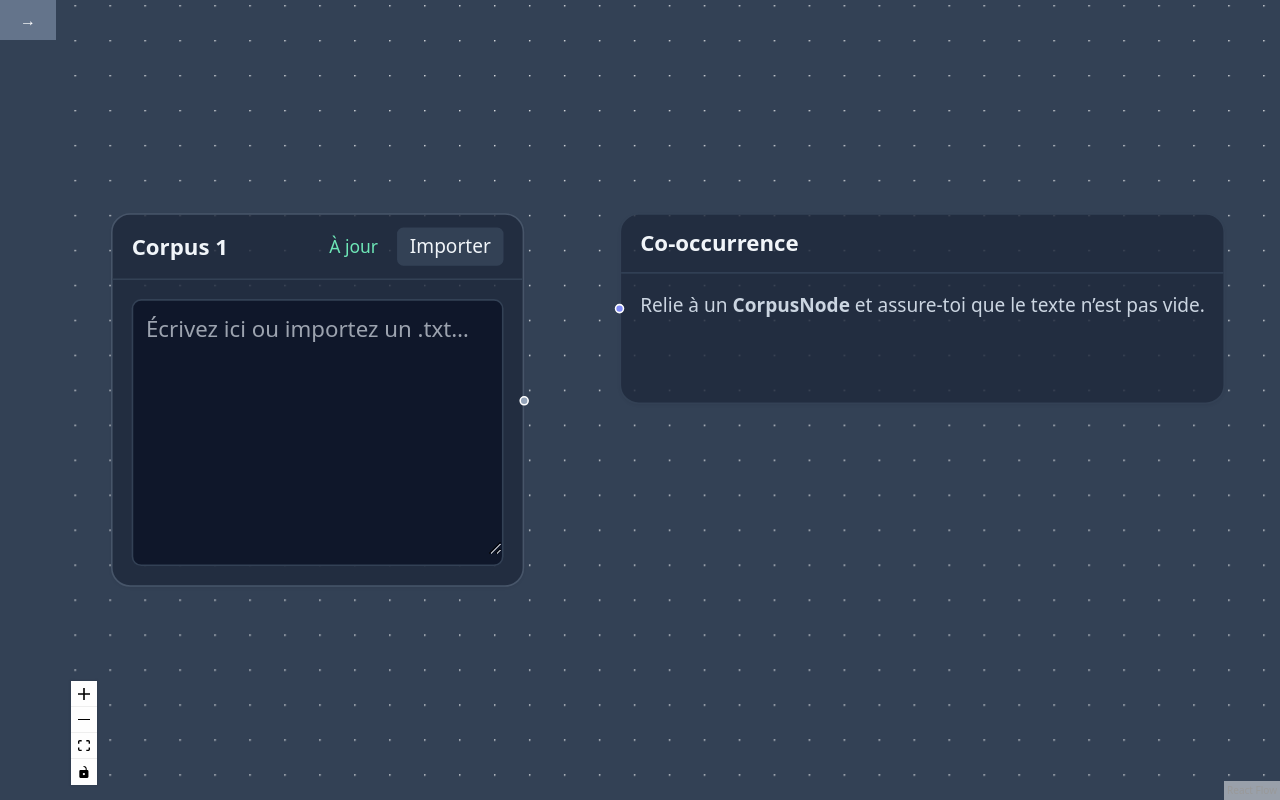
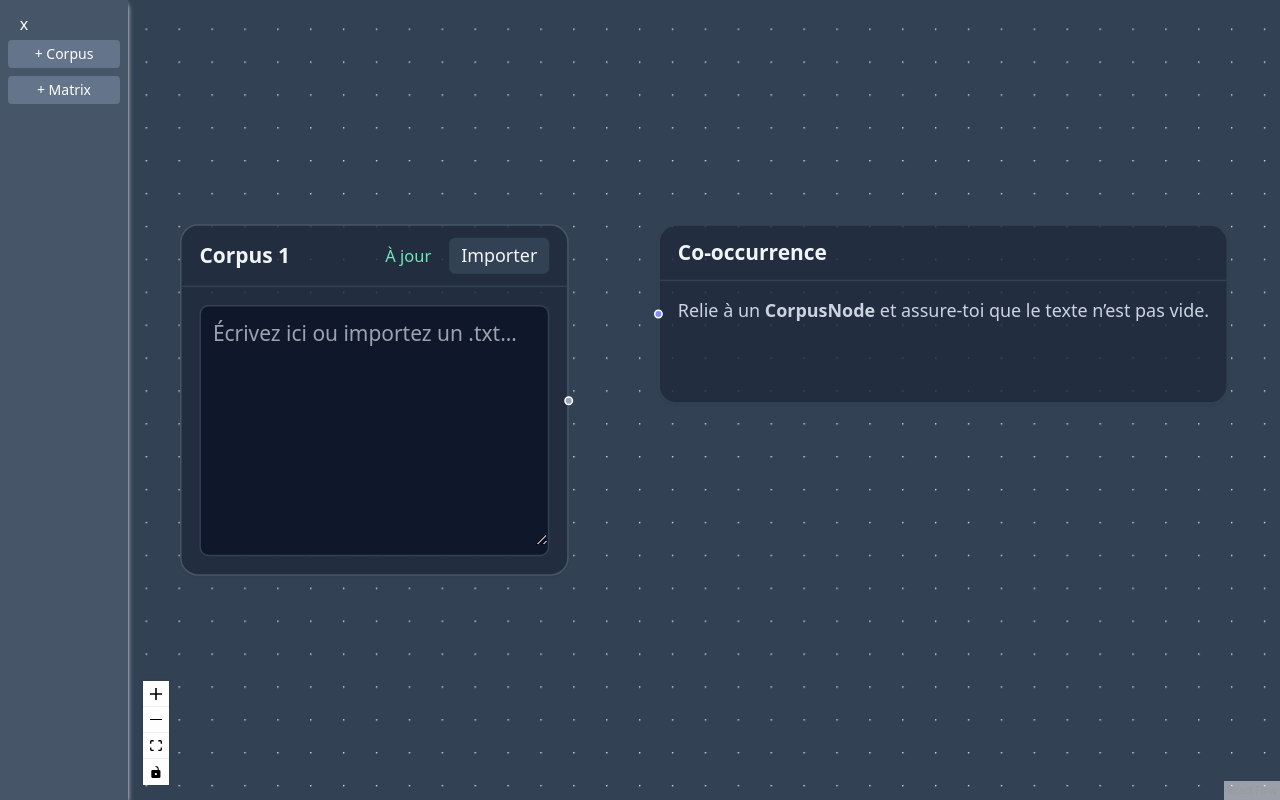
Before and after one commit to MJGOAREGUER/ProjetWeb, a React (Create React App) app in the folder algorithme/: page / in a window 1280 px wide. Built offline with nearby package versions, Linux system fonts and the light colour scheme.

Commit message:
TLN Simulator n°3
Avancement de la possibilité d'avoir plusieurs corpus pour une matrice et inversement et la possibilité d'ajouter des nodes dans le menu ainsi qu'une amélioration du design

```diff
--- a/algorithme/src/App.jsx
+++ b/algorithme/src/App.jsx
@@ -1,16 +1,129 @@
 import Canvas from "./components/Canvas";
 import Menu from "./components/Menu";
 import { useState } from "react";
+import { useGraphEngine } from "./engine/useGraphEngine";
 
 function App() {
-  const [isMenuOpen, setIsMenuOpen] = useState(false);
+  const [nodes, setNodes] = useState([
+    {
+      id: "c1",
+      type: "corpus",
+      position: { x: 100, y: 120 },
+      data: {
+        label: "Corpus 1",
+        text: "",
+      },
+    },
+    {
+      id: "m1",
+      type: "matrix",
+      position: { x: 420, y: 120 },
+      data: {
+        loading: false,
+        vocab: [],
+        matrix: [],
+        error: null,
+        lastInfo: "",
+        lastComputedText: "",
+      },
+    },
+  ]);
 
-  const toggleMenu = () => setIsMenuOpen((prev) => !prev);
+  const [edges, setEdges] = useState([]);
+
+  const { onNodesChange, onEdgesChange, onConnect, isValidConnection } =
+    useGraphEngine(nodes, setNodes, edges, setEdges, 5000);
+
+  // petite helper pour générer des ids
+  function makeId(prefix) {
+    return prefix + "_" + Math.random().toString(36).slice(2, 8);
+  }
+
+  // === fonctions appelées depuis le Menu ===
+  function addCorpusNode() {
+    const id = makeId("c");
+    const newNode = {
+      id,
+      type: "corpus",
+      position: { x: 200, y: 200 }, // tu peux faire mieux (ex: calculer en fonction existants)
+      data: {
+        label: `Corpus ${id}`,
+        text: "",
+      },
+    };
+    setNodes(prev => [...prev, newNode]);
+  }
+
+  function addMatrixNode() {
+    const id = makeId("m");
+    const newNode = {
+      id,
+      type: "matrix",
+      position: { x: 400, y: 200 },
+      data: {
+        loading: false,
+        vocab: [],
+        matrix: [],
+        error: null,
+        lastInfo: "",
+        lastComputedText: "",
+      },
+    };
+    setNodes(prev => [...prev, newNode]);
+  }
+
+  function handleTextChange(id, value) {
+    setNodes(nds =>
+      nds.map(n =>
+        n.id === id
+          ? { ...n, data: { ...n.data, text: value } }
+          : n
+      )
+    );
+  }
+
+  const handleDirtyChange =(id, dirty) => {
+    setNodes(nds =>
+      nds.map(n =>
+        n.id === id
+          ? { ...n, data: {...n.data, isDirty: dirty} }
+          : n
+      )
+    );
+  };
+
+  const nodesWithHandlers = nodes.map(node =>
+    node.type === "corpus"
+      ? {
+          ...node,
+          data: {
+            ...node.data,
+            onTextChange: handleTextChange,
+            onDirtyChange: handleDirtyChange
+          },
+        }
+      : node
+  );
+
+  const [isMenuOpen, setIsMenuOpen] = useState(true);
 
   return (
-    <div className="h-screen flex overflow-hidden">
-      <Menu isOpen={isMenuOpen} toggleMenu={toggleMenu}/>
-      <Canvas />
+    <div className="flex h-screen">
+      <Menu
+        isOpen={isMenuOpen}
+        toggleMenu={() => setIsMenuOpen(o => !o)}
+        onAddCorpus={addCorpusNode}
+        onAddMatrix={addMatrixNode}
+      />
+
+      <Canvas
+        nodes={nodesWithHandlers}
+        edges={edges}
+        onNodesChange={onNodesChange}
+        onEdgesChange={onEdgesChange}
+        onConnect={onConnect}
+        isValidConnection={isValidConnection}
+      />
     </div>
   );
 }
--- a/algorithme/src/components/Canvas.jsx
+++ b/algorithme/src/components/Canvas.jsx
@@ -2,38 +2,19 @@
 import "../ressources/index.css";
 import "@xyflow/react/dist/style.css";
 import { ReactFlow, Background, Controls } from "@xyflow/react";
-import { useState } from "react";
 import CorpusNode from "./Nodes/CorpusNode";
 import MatrixNode from "./Nodes/MatrixNode";
-import { useGraphEngine } from "../engine/useGraphEngine";
 
 const nodeTypes = { corpus: CorpusNode, matrix: MatrixNode };
 
-export default function Canvas() {
-  const [nodes, setNodes] = useState([
-    {
-      id: "c1",
-      type: "corpus",
-      position: { x: 100, y: 120 },
-      data: {
-        label: "Corpus 1",
-        text: "",
-        onTextChange: (id, value) =>
-          setNodes(nds => nds.map(n => n.id === id ? { ...n, data: { ...n.data, text: value } } : n)),
-      },
-    },
-    {
-      id: "m1",
-      type: "matrix",
-      position: { x: 420, y: 120 },
-      data: { loading: false, vocab: [], matrix: [], error: null, lastInfo: "", lastComputedText: "" },
-    },
-  ]);
-  const [edges, setEdges] = useState([]);
-
-  const { onNodesChange, onEdgesChange, onConnect, isValidConnection } =
-    useGraphEngine(nodes, setNodes, edges, setEdges, /* debounceMs */ 5000);
-
+export default function Canvas({
+  nodes,
+  edges,
+  onNodesChange,
+  onEdgesChange,
+  onConnect,
+  isValidConnection,
+}) {
   return (
     <div className="flex-1 relative bg-slate-700">
       <ReactFlow
--- a/algorithme/src/components/Menu.jsx
+++ b/algorithme/src/components/Menu.jsx
@@ -1,20 +1,43 @@
+// Menu.jsx
 import "../ressources/index.css";
 
-function Menu({isOpen, toggleMenu}){
-    return(
-        <nav className={`
-            bg-slate-700 text-white h-full transition-all duration-300 flex flex-col
-            ${isOpen ? "w-64": "w-14"}
-            `}
-        >
+function Menu({ isOpen, toggleMenu, onAddCorpus, onAddMatrix }) {
+  return (
+    <>
+      <button
+        onClick={toggleMenu}
+        className={`bg-slate-600 w-8 h-8 fixed top-2 left-2 z-[3] rounded text-white ${
+          isOpen ? "" : "shadow-[0_0_6px_rgba(120,120,120,0.5)]"
+        }`}
+      >
+        {isOpen ? "x" : "→"}
+      </button>
+
+      <nav
+        className={`
+          bg-slate-600 text-white h-screen shadow-md shadow-white transition-all duration-300 flex flex-col z-[2]
+          ${isOpen ? "w-32" : "w-0"}
+        `}
+      >
+        {isOpen && (
+          <div className="mt-10 flex flex-col gap-2 px-2">
             <button
-                onClick={toggleMenu}
-                className="p-2 hover:bg-slate-500 text-center"
+              className="bg-slate-500 rounded px-2 py-1 text-sm hover:bg-slate-400"
+              onClick={onAddCorpus}
             >
-                {isOpen ? "←" : "→"}
+              + Corpus
             </button>
-        </nav>
-    );
+            <button
+              className="bg-slate-500 rounded px-2 py-1 text-sm hover:bg-slate-400"
+              onClick={onAddMatrix}
+            >
+              + Matrix
+            </button>
+          </div>
+        )}
+      </nav>
+    </>
+  );
 }
 
 export default Menu;
--- a/algorithme/src/engine/useGraphEngine.js
+++ b/algorithme/src/engine/useGraphEngine.js
@@ -5,45 +5,34 @@ import { processors } from "./processors";
 
 const keyFor = (srcType, tgtType) => `${srcType}>${tgtType}`;
 
-export function useGraphEngine(nodes, setNodes, edges, setEdges, debounceMs=5000) {
-  // refs pour éviter la stale closure
+export function useGraphEngine(nodes, setNodes, edges, setEdges, debounceMs = 5000) {
+  // refs anti-stale
   const nodesRef = useRef(nodes);
   const edgesRef = useRef(edges);
-  useEffect(()=>{ nodesRef.current = nodes; }, [nodes]);
-  useEffect(()=>{ edgesRef.current = edges; }, [edges]);
+  useEffect(() => { nodesRef.current = nodes; }, [nodes]);
+  useEffect(() => { edgesRef.current = edges; }, [edges]);
 
-  // Valider les connexions selon le registre
+  // --- 1) Validation de connexion: inchangé ---
   const isValidConnection = useCallback((conn) => {
     const ns = nodesRef.current;
     const src = ns.find(n => n.id === conn.source);
     const tgt = ns.find(n => n.id === conn.target);
     if (!src || !tgt) return false;
-    return Boolean(processors[keyFor(src.type, tgt.type)]);
+    return Boolean(processors[keyFor(src.type, tgt.type)] || processors[keyFor(tgt.type, src.type)]);
   }, []);
 
-  // Créer un edge et déclencher le processor
-  const onConnect = useCallback(async (connection) => {
+  // --- 2) onConnect: on se contente d'ajouter l'edge ---
+  // le calcul sera déclenché par l'effet "debounce" plus bas
+  const onConnect = useCallback((connection) => {
     const newId = `${connection.source}-${connection.target}`;
-    setEdges(eds => (eds.some(e => e.id === newId) ? eds : addEdge({ ...connection, id: newId }, eds)));
+    setEdges(eds =>
+      eds.some(e => e.id === newId)
+        ? eds
+        : addEdge({ ...connection, id: newId }, eds)
+    );
+  }, [setEdges]);
 
-    const ns = nodesRef.current;
-    const src = ns.find(n => n.id === connection.source);
-    const tgt = ns.find(n => n.id === connection.target);
-    if (!src || !tgt) return;
-
-    // si sens inversé mais un processor existe dans l'autre sens, on swap
-    let proc = processors[keyFor(src.type, tgt.type)];
-    if (!proc) {
-      const swapped = processors[keyFor(tgt.type, src.type)];
-      if (!swapped) return;
-      // on veut toujours logique "source -> cible"
-      return swapped({ src: tgt, tgt: src, setNodes });
-    }
-
-    return proc({ src, tgt, setNodes });
-  }, [setEdges, setNodes]);
-
-  // Handlers React Flow de base
+  // --- Handlers React Flow de base: inchangés ---
   const onNodesChange = useCallback((changes) => {
     setNodes(nds => applyNodeChanges(changes, nds));
   }, [setNodes]);
@@ -52,44 +41,73 @@ export function useGraphEngine(nodes, setNodes, edges, setEdges, debounceMs=5000
     setEdges(eds => applyEdgeChanges(changes, eds));
   }, [setEdges]);
 
-  // --- Debounce automatique par source (ex: corpus) ---
-  // Mécanisme: si un node source change (ex: text), on attend debounceMs.
-  // Puis on regarde les edges sortants et on exécute les processors correspondants.
+  // --- 3) Debounce par source, mais appel avec TOUTES les sources d'une cible ---
   const timersRef = useRef(new Map()); // nodeId -> timeoutId
 
   useEffect(() => {
     const ns = nodesRef.current;
     const es = edgesRef.current;
 
-    // Pour chaque node "source potentiel" (= apparait comme source d’au moins un processor)
-    const sourceTypes = new Set(Object.keys(processors).map(k => k.split(">")[0]));
+    // types considérés comme "sources" dans les processors
+    const sourceTypes = new Set(
+      Object.keys(processors).map(k => k.split(">")[0])
+    );
+
+    // types de cibles
+    const targetTypes = new Set(
+      Object.keys(processors).map(k => k.split(">")[1])
+    );
+
     const sources = ns.filter(n => sourceTypes.has(n.type));
 
     for (const src of sources) {
-      // Heuristique: on surveille src.data (ex: text). À chaque changement de nodes, on reset le timer.
-      // (Dans un monde idéal, on comparerait un hash du payload utile.)
-      if (timersRef.current.has(src.id)) clearTimeout(timersRef.current.get(src.id));
+      // reset du timer pour ce node source
+      if (timersRef.current.has(src.id)) {
+        clearTimeout(timersRef.current.get(src.id));
+      }
+
       const t = setTimeout(async () => {
-        // Trouver les cibles reliées
-        const targets = es
+        const curNodes = nodesRef.current;
+        const curEdges = edgesRef.current;
+
+        // 1) trouver toutes les cibles connectées à CE src
+        const targets = curEdges
           .filter(e => e.source === src.id || e.target === src.id)
           .map(e => (e.source === src.id ? e.target : e.source))
-          .map(id => ns.find(n => n.id === id))
-          .filter(Boolean);
+          .map(id => curNodes.find(n => n.id === id))
+          .filter(n => n && targetTypes.has(n.type));
 
         for (const tgt of targets) {
-          const proc = processors[keyFor(src.type, tgt.type)];
-          const swapped = processors[keyFor(tgt.type, src.type)];
-          if (proc) await proc({ src, tgt, setNodes });
-          else if (swapped) await swapped({ src: tgt, tgt: src, setNodes });
+          // 2) pour cette cible, trouver toutes les sources connectées
+          const allSources = curEdges
+            .filter(e => e.source === tgt.id || e.target === tgt.id)
+            .map(e => (e.source === tgt.id ? e.target : e.source))
+            .map(id => curNodes.find(n => n.id === id))
+            .filter(n => n && sourceTypes.has(n.type));
+
+          if (allSources.length === 0) continue;
+
+          // 3) choisir le bon processor selon les types
+          // ici on prend le type du PREMIER source (tous tes corpus ont le même type)
+          const srcType = allSources[0].type;
+          const key = keyFor(srcType, tgt.type);
+          const swappedKey = keyFor(tgt.type, srcType);
+
+          let proc = processors[key] || processors[swappedKey];
+          if (!proc) continue;
+
+          // 4) appel du processor multi-sources
+          await proc({ sources: allSources, tgt, setNodes });
         }
       }, debounceMs);
+
       timersRef.current.set(src.id, t);
     }
 
     return () => {
-      // cleanup des timers à chaque re-render
-      for (const [, timeoutId] of timersRef.current) clearTimeout(timeoutId);
+      for (const [, timeoutId] of timersRef.current) {
+        clearTimeout(timeoutId);
+      }
       timersRef.current.clear();
     };
   }, [nodes, edges, setNodes, debounceMs]);
```
Also changed, not shown: algorithme/src/engine/processors.js (+66 -20 lines).
